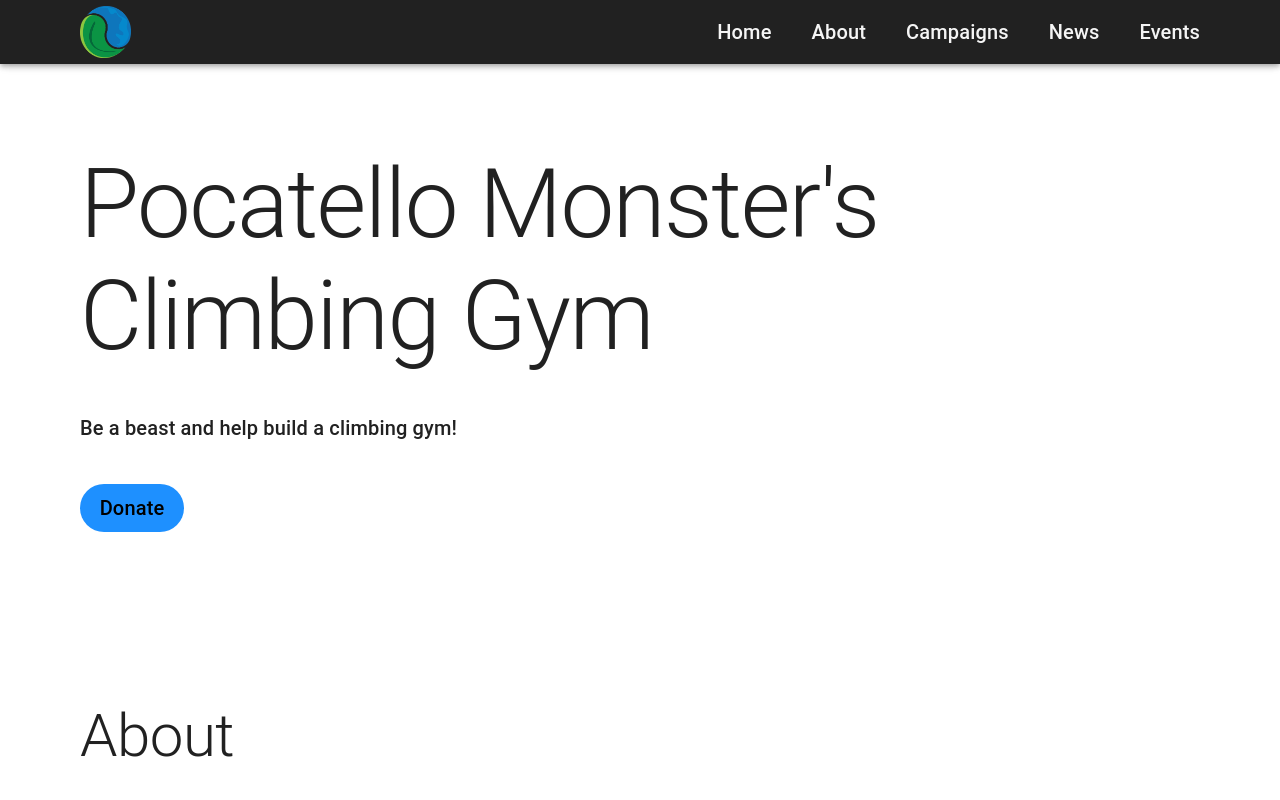
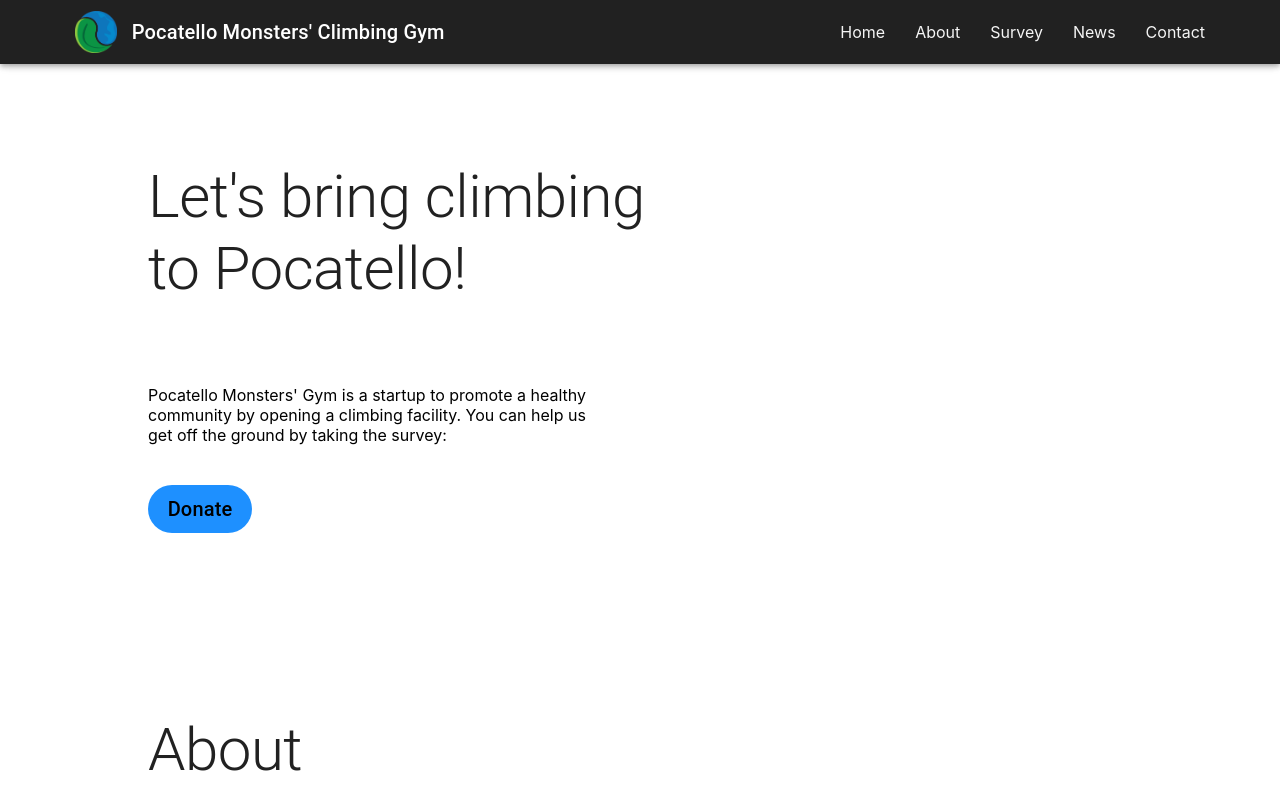
Before and after one commit to TerranTEn/pocatello-monsters, a React (Create React App) app: page / in a window 1280 px wide. Shown: the top 800 px of the page. Built offline with nearby package versions, Linux system fonts and the light colour scheme.

Commit message:
Add prelim styling and content

```diff
--- a/src/components/About.jsx
+++ b/src/components/About.jsx
@@ -75,7 +75,7 @@ const useStyles = makeStyles((theme) => ({
   //   backgroundColor: (theme) => theme.palette.primary.light,
   // },
   about: {
-    maxWidth: 1160,
+    maxWidth: 1024,
     margin: "auto",
   },
 }));
--- a/src/components/AppBar.jsx
+++ b/src/components/AppBar.jsx
@@ -11,15 +11,15 @@ import { useTheme } from "@material-ui/core";
 
 import Hamburger from "./Hamburger";
 import Menu from "./Menu";
-import textImage from "../images/icon.png";
+import icon from "../images/icon.png";
 import { useOnClickOutside } from "../hooks";
 
 const links = [
   { text: "Home", to: "/" },
   { text: "About", to: "#about-section" },
-  { text: "Campaigns", to: "#about-section" },
+  { text: "Survey", to: "#about-section" },
   { text: "News", to: "#about-section" },
-  { text: "Events", to: "#about-section" },
+  { text: "Contact", to: "#about-section" },
 ];
 const height = "8vh"; // locate hamburger
 
@@ -33,29 +33,41 @@ function AppBar() {
     <Grid className={classes.root} item xs={12}>
       <MuiAppBar position="static">
         <Toolbar className={classes.toolbar} disableGutters>
+          <div className={classes.content}>
+            <div className={classes.leftStuff}>
               <img
                 className={`${classes.icon} ${classes.navItem}`}
-            src={textImage}
+                src={icon}
                 alt="icon"
               />
-          <div className={classes.linkContainer}>
+              <Typography variant="h6" component="h1">
+                Pocatello Monsters' Climbing Gym
+              </Typography>
+            </div>
+            <div className={classes.rightStuff}>
               {links.map((c) => (
                 <Link
                   className={`${classes.link} ${classes.navItem}`}
                   href={c.href}
                   to={c.to}
                 >
-                <Typography variant="h6">{c.text}</Typography>
+                  <Typography variant="h7">{c.text}</Typography>
                 </Link>
               ))}
-          </div>
               <div ref={node}>
                 <Hamburger
                   open={open}
                   setOpen={setOpen}
                   className={`${classes.menuButton} ${classes.navItem}`}
                 />
-            <Menu open={open} height={height} links={links} setOpen={setOpen} />
+                <Menu
+                  open={open}
+                  height={height}
+                  links={links}
+                  setOpen={setOpen}
+                />
+              </div>
+            </div>
           </div>
         </Toolbar>
       </MuiAppBar>
@@ -69,24 +81,36 @@ const useStyles = makeStyles((theme) => ({
     top: 0,
     left: 0,
     width: "100%",
-    display: "flex",
-    flexGrow: 1,
-    justifyContent: "center",
-  },
-  icon: {
-    height: "80%",
   },
   toolbar: {
+    display: "flex",
+    height: `${height}`,
+    minHeight: `${height}`, // overriding mui's minHeight of 64px
+    backgroundColor: (theme) => theme.palette.primary.dark,
+  },
+  content: {
     width: 1160,
+    height: "100%",
     margin: "auto",
     display: "flex",
     justifyContent: "space-between",
-    height: `${height}`,
-    minHeight: "64px", // overriding mui's minHeight of 64px
-    backgroundColor: (theme) => theme.palette.primary.dark,
+    alignContent: "center",
+    padding: "10 5",
+  },
+  leftStuff: {
+    display: "flex",
+    alignItems: "center",
+    width: "50%",
+  },
+  rightStuff: {
+    display: "flex",
+    alignItems: "center",
+  },
+  icon: {
+    height: "65%",
   },
   navItem: {
-    padding: "0 20px",
+    padding: "0 15px",
   },
   link: {
     textDecoration: "none",
@@ -95,21 +119,23 @@ const useStyles = makeStyles((theme) => ({
       color: (theme) => theme.palette.textPrimary.contrast,
     },
   },
-  linkContainer: {
-    display: "flex",
-    flexGrow: 1,
-    justifyContent: "flex-end",
+  "@media (max-width: 1160px)": {
+    content: {
+      width: "100%",
     },
-  "@media (max-width: 768px)": {
+  },
+  "@media (max-width: 800px)": {
     link: {
       display: "none",
     },
-    toolbar: {
+    content: {
       width: "100%",
-      justifyContent: "space-between",
+    },
+    leftStuff: {
+      width: "80%",
     },
   },
-  "@media (min-width: 769px)": {
+  "@media (min-width: 800px)": {
     menuButton: {
       display: "none",
     },
--- a/src/components/SmashSplash.jsx
+++ b/src/components/SmashSplash.jsx
@@ -7,20 +7,30 @@ function Splash() {
   const classes = useStyles();
   return (
     <Grid container item xs={12}>
-      <Grid className={classes.root} container item xs={12} spacing={5}>
+      <Grid
+        className={classes.root}
+        container
+        direction="column"
+        item
+        xs={12}
+        spacing="5"
+      >
         <Grid item xs={12}>
           <Typography
             className={classes.header}
             color="textPrimary"
-            variant="h1"
+            variant="h2"
           >
-            Pocatello Monster's Climbing Gym
+            Let's bring climbing to Pocatello!
           </Typography>
         </Grid>
+        <Grid className={classes.smallHeader} item xs={12}></Grid>
         <Grid className={classes.smallHeader} item xs={12}>
-          <Typography color="textPrimary" variant="h6">
-            Be a beast and help build a climbing gym!
-          </Typography>
+          <a color="textPrimary" href alt>
+            Pocatello Monsters' Gym is a startup to promote a healthy community
+            by opening a climbing facility. You can help us get off the ground
+            by taking the survey:
+          </a>
         </Grid>
         <Grid item xs={12}>
           <DonateButton />
@@ -32,16 +42,15 @@ function Splash() {
 
 const useStyles = makeStyles({
   root: {
-    maxWidth: 1160,
+    maxWidth: 1024,
     margin: "auto",
-    paddingTop: "10%",
-    paddingBottom: "10%",
+    padding: "11% 0",
   },
   header: {
-    maxWidth: "100%",
+    maxWidth: 550,
   },
   smallHeader: {
-    maxWidth: 480,
+    maxWidth: 500,
   },
 });
 
```
Lines whose indentation alone changed are shown as unchanged.
